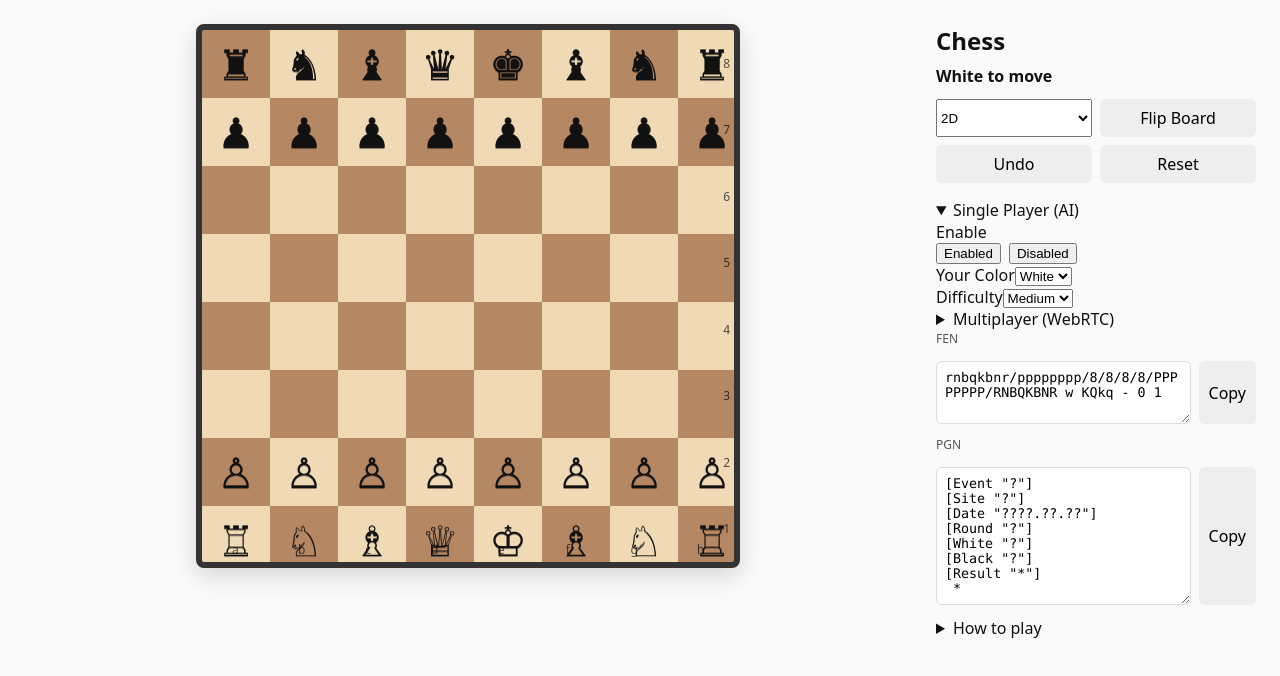
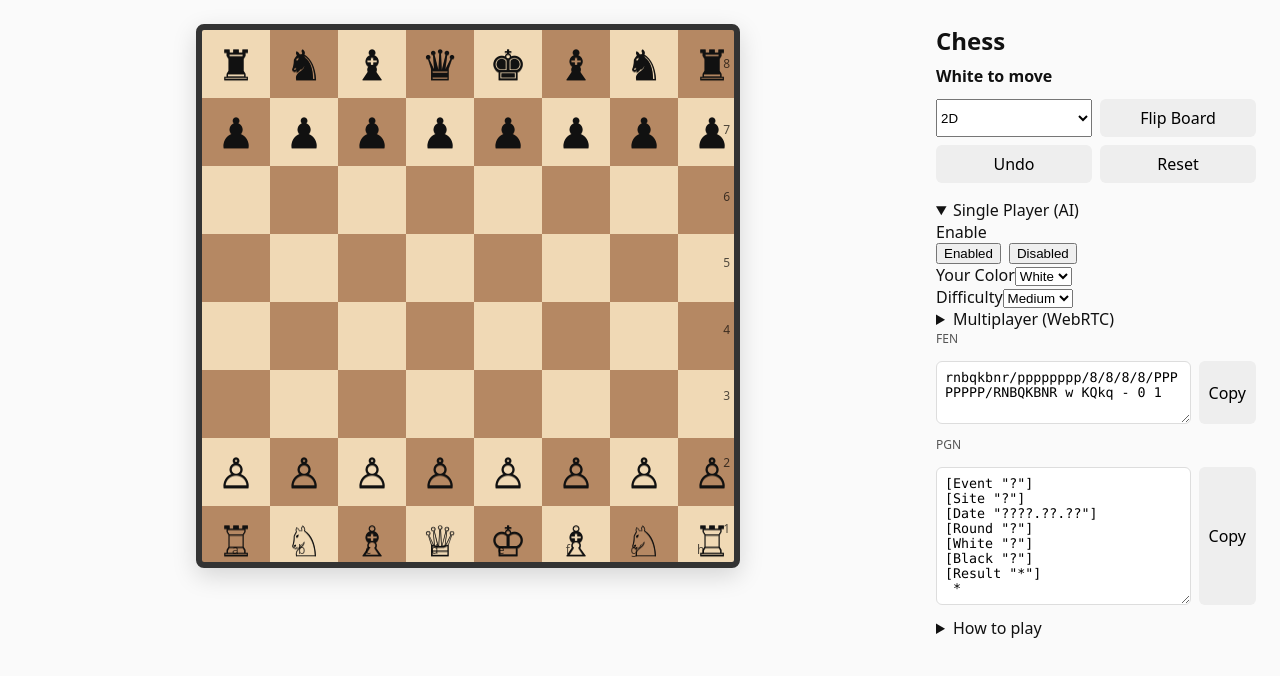
Before and after one commit to ctborg/chess, a React app: page / in a window 1280 px wide. Shown: the top 676 px of the page. Built offline with nearby package versions, Linux system fonts and the light colour scheme; the HTML template or start-up script is replaced by a standard one.

Commit message:
Inverse starting square color.
Thanks @ioncache

```diff
--- a/src/components/Board.jsx
+++ b/src/components/Board.jsx
@@ -28,7 +28,7 @@ export default function Board({
             const square = `${file}${rank}`;
             const piece = chess.get(square);
             const isDark =
-              (FILES.indexOf(file) + rank) % 2 === 0;
+              (FILES.indexOf(file) + rank) % 2 === 1;
             const isSelected = selected === square;
             const isTarget = legalTargets.has(square);
             const wasLastMove =
```
